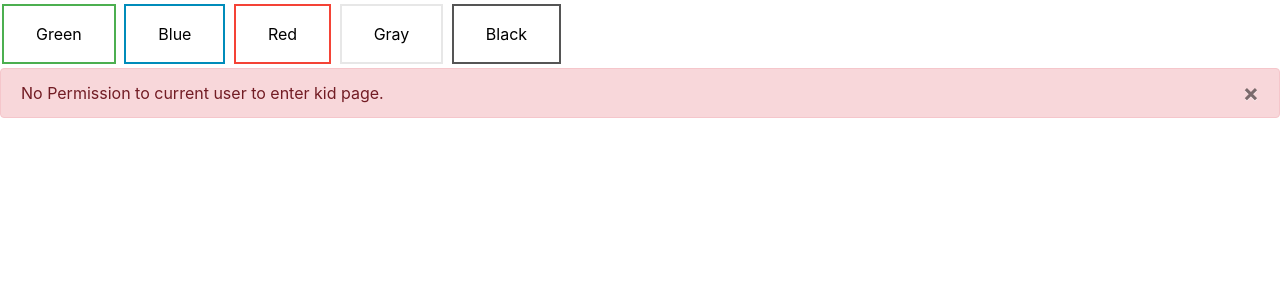
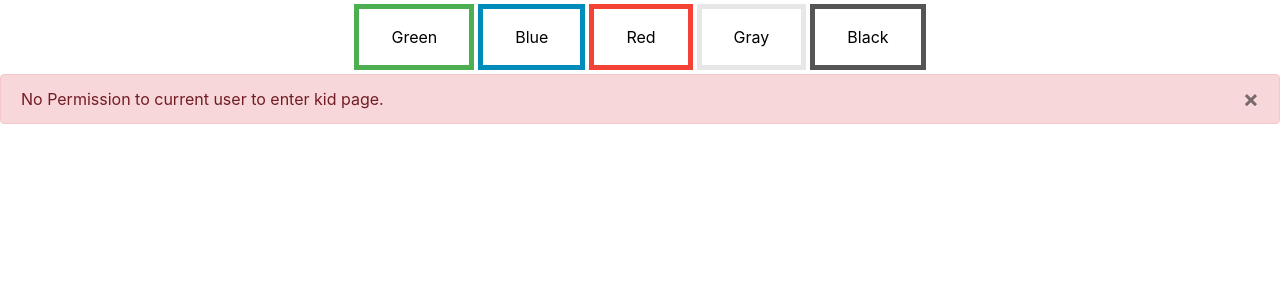
Before and after one commit to dor851997/BS_PM2021_TEAM_9, a Flask app: page /kidPage in a window 1280 px wide. Shown: the part 56-356 px from the top of the page. Run offline with Flask 2, Linux system fonts and the light colour scheme; a user stored in the database is signed in; some libraries are stand-ins or nearby versions.

Commit message:
BSPM2021T9-94 BSPM2021T9-96 Arrange color buttons on page
סידור כפתורים להחלפת רקע בית באמצע המסך והגדלת המסגרת שלהם.

```diff
--- a/website/templates/base.html
+++ b/website/templates/base.html
@@ -34,7 +34,7 @@
       .button1 {
         background-color: white;
         color: black;
-        border: 2px solid #4CAF50;
+        border: 5px solid #4CAF50;
       }
 
       .button1:hover {
@@ -45,7 +45,7 @@
       .button2 {
         background-color: white;
         color: black;
-        border: 2px solid #008CBA;
+        border: 5px solid #008CBA;
       }
 
       .button2:hover {
@@ -56,7 +56,7 @@
       .button3 {
         background-color: white;
         color: black;
-        border: 2px solid #f44336;
+        border: 5px solid #f44336;
       }
 
       .button3:hover {
@@ -67,7 +67,7 @@
       .button4 {
         background-color: white;
         color: black;
-        border: 2px solid #e7e7e7;
+        border: 5px solid #e7e7e7;
       }
 
       .button4:hover {background-color: #e7e7e7;}
@@ -75,7 +75,7 @@
       .button5 {
         background-color: white;
         color: black;
-        border: 2px solid #555555;
+        border: 5px solid #555555;
       }
 
       .button5:hover {
@@ -105,7 +105,7 @@
         </div>
       </div>
     </nav>
-    <div>
+    <div class="d-flex justify-content-center">
       <button class="button button1" onclick="BackGreen()">Green</button>
       <button class="button button2" onclick="BackBlue()">Blue</button>
       <button class="button button3" onclick="BackRed()">Red</button>
```
